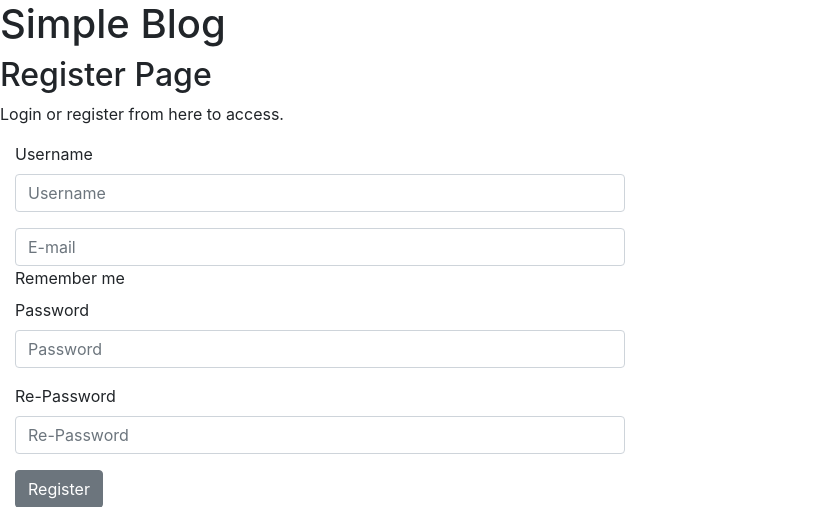
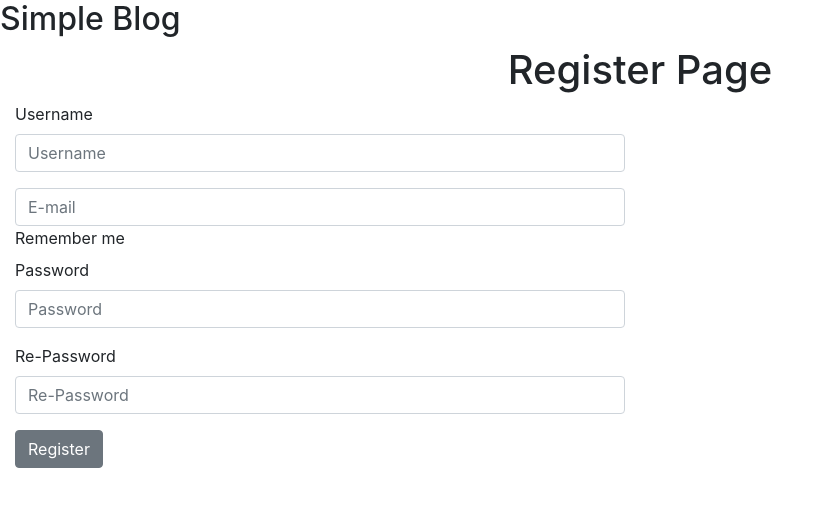
Before and after one commit to rakhamukh/web-kamsis, a PHP site: page /register-page.php in a window 1280 px wide. Shown: the top 507 px of the page, without its empty margins (0-833 px from the left). Run offline with PHP 8.4, Linux system fonts and the light colour scheme.

Commit message:
Update register page

```diff
--- a/register-page.php
+++ b/register-page.php
@@ -15,17 +15,13 @@
   <body>
     <div class="sidenav">
          <div class="login-main-text">
-            <h1>Simple Blog</h1>
-            <h2> Register Page</h2>
-            <p>Login or register from here to access.</p>
+            <h2>Simple Blog</h2>
+            <center><h1> Register Page</h1></center>
          </div>
       </div>
         <div class="main">
           <div class="col-md-6 col-sm-12">
             <div class="login-form">
-  <!--               <?php if( isset($error) ) : ?>
-                  <p style="color: red; font-style: italic;">username / password salah</p>
-              <?php endif; ?> -->
               <form method="POST">
                   <div class="form-group">
                     <label>Username</label>
```
